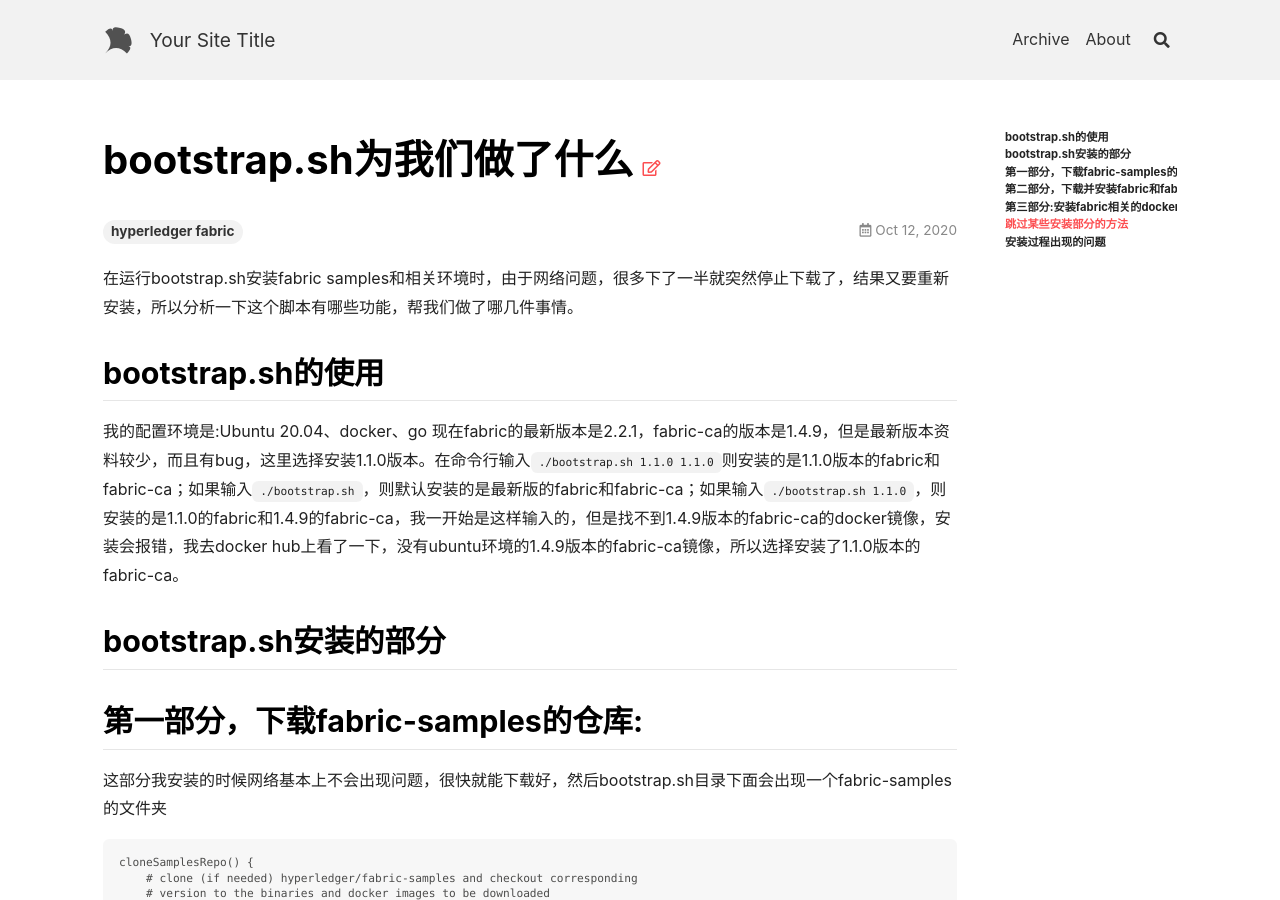
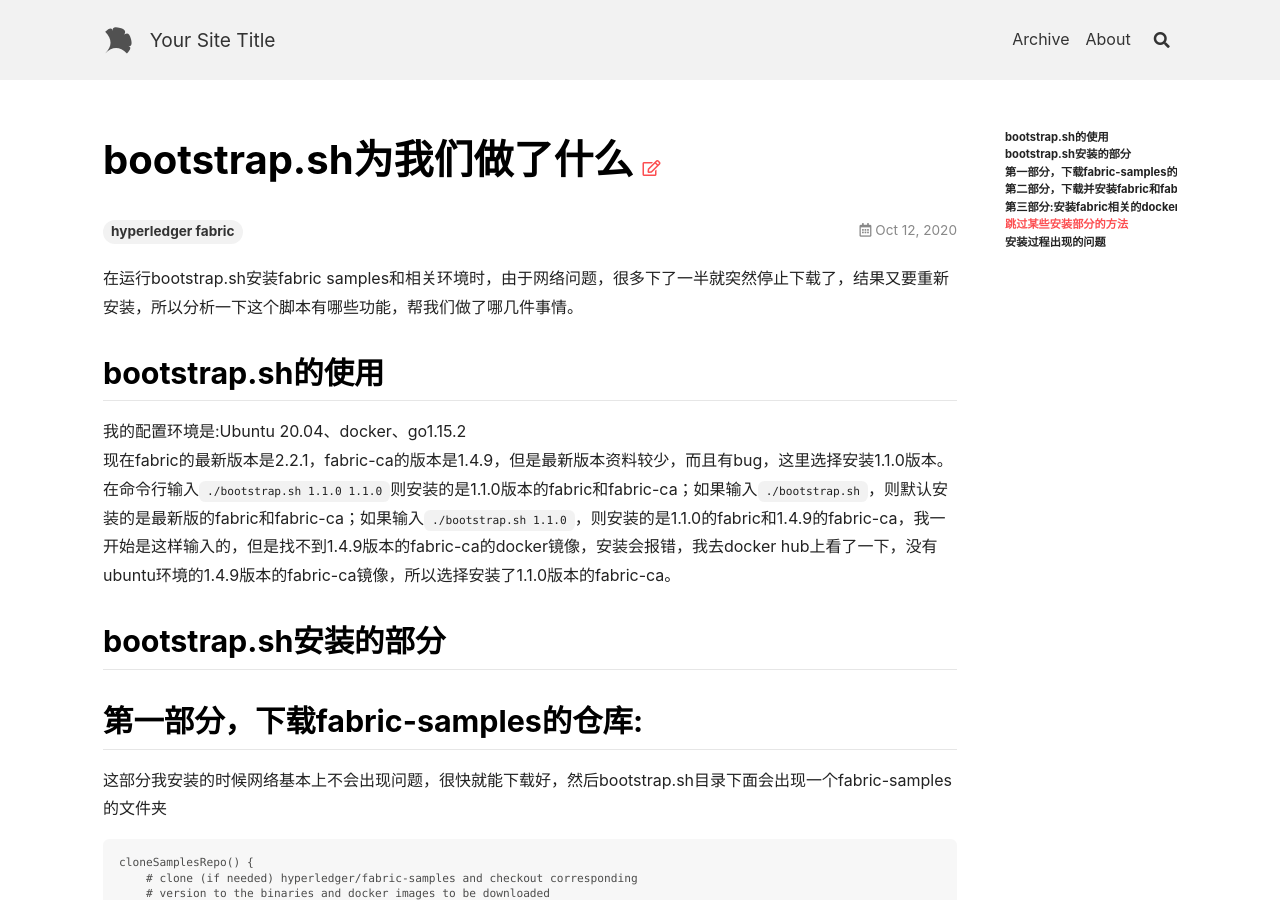
Before and after one commit to regrlomon/regrlomon.github.io, a Jekyll site: the page built from _posts/2020-10-12-bootstrap.sh.md, in a window 1280 px wide and 900 px high. Built offline with Jekyll 4.4.1, drawn with Linux system fonts in a browser that asks for light colours; nearby versions of some CDN libraries.

Commit message:
Update 2020-10-12-bootstrap.sh.md

```diff
--- a/_posts/2020-10-12-bootstrap.sh.md
+++ b/_posts/2020-10-12-bootstrap.sh.md
@@ -5,7 +5,7 @@ tag: hyperledger fabric
 在运行bootstrap.sh安装fabric samples和相关环境时，由于网络问题，很多下了一半就突然停止下载了，结果又要重新安装，所以分析一下这个脚本有哪些功能，帮我们做了哪几件事情。
 <!--more-->
 ## bootstrap.sh的使用
-我的配置环境是:Ubuntu 20.04、docker、go
+我的配置环境是:Ubuntu 20.04、docker、go1.15.2
 现在fabric的最新版本是2.2.1，fabric-ca的版本是1.4.9，但是最新版本资料较少，而且有bug，这里选择安装1.1.0版本。在命令行输入`./bootstrap.sh 1.1.0 1.1.0`则安装的是1.1.0版本的fabric和fabric-ca；如果输入`./bootstrap.sh`，则默认安装的是最新版的fabric和fabric-ca；如果输入`./bootstrap.sh 1.1.0`，则安装的是1.1.0的fabric和1.4.9的fabric-ca，我一开始是这样输入的，但是找不到1.4.9版本的fabric-ca的docker镜像，安装会报错，我去docker hub上看了一下，没有ubuntu环境的1.4.9版本的fabric-ca镜像，所以选择安装了1.1.0版本的fabric-ca。
 
 ## bootstrap.sh安装的部分
```
